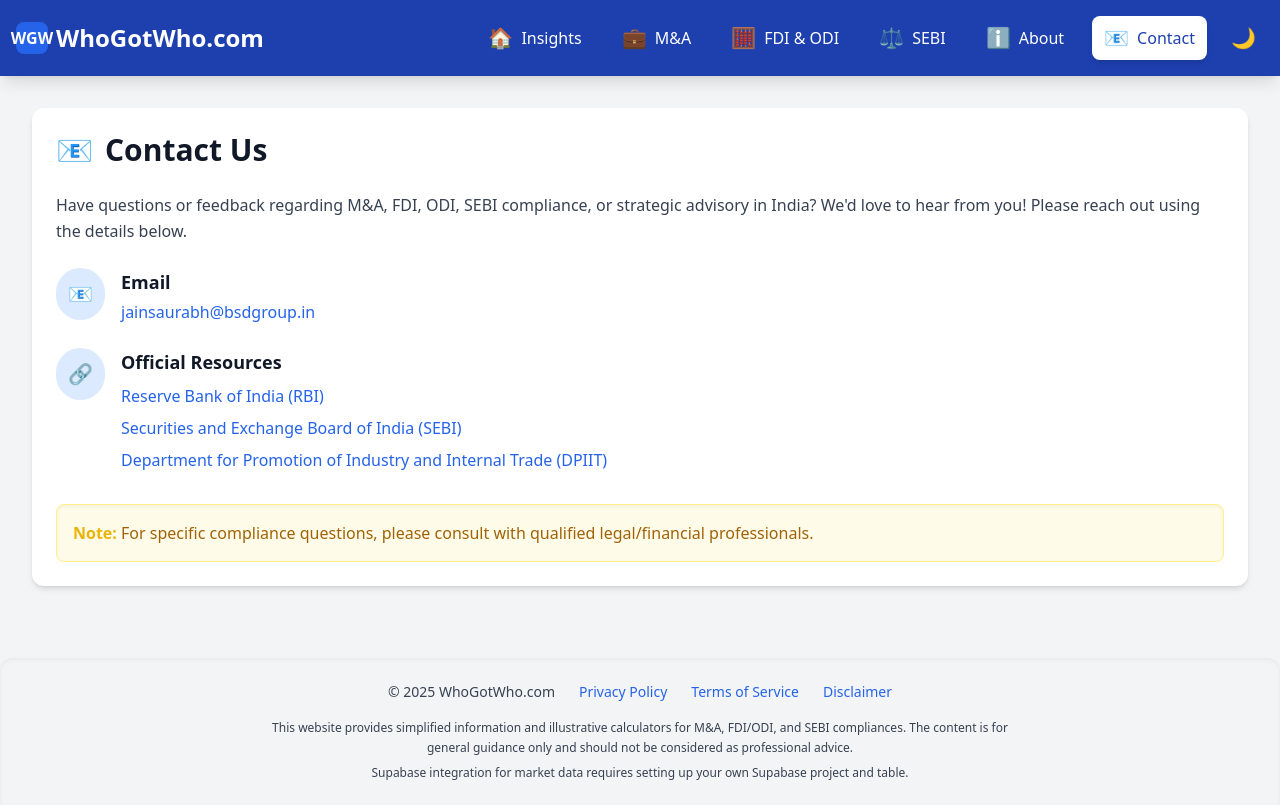
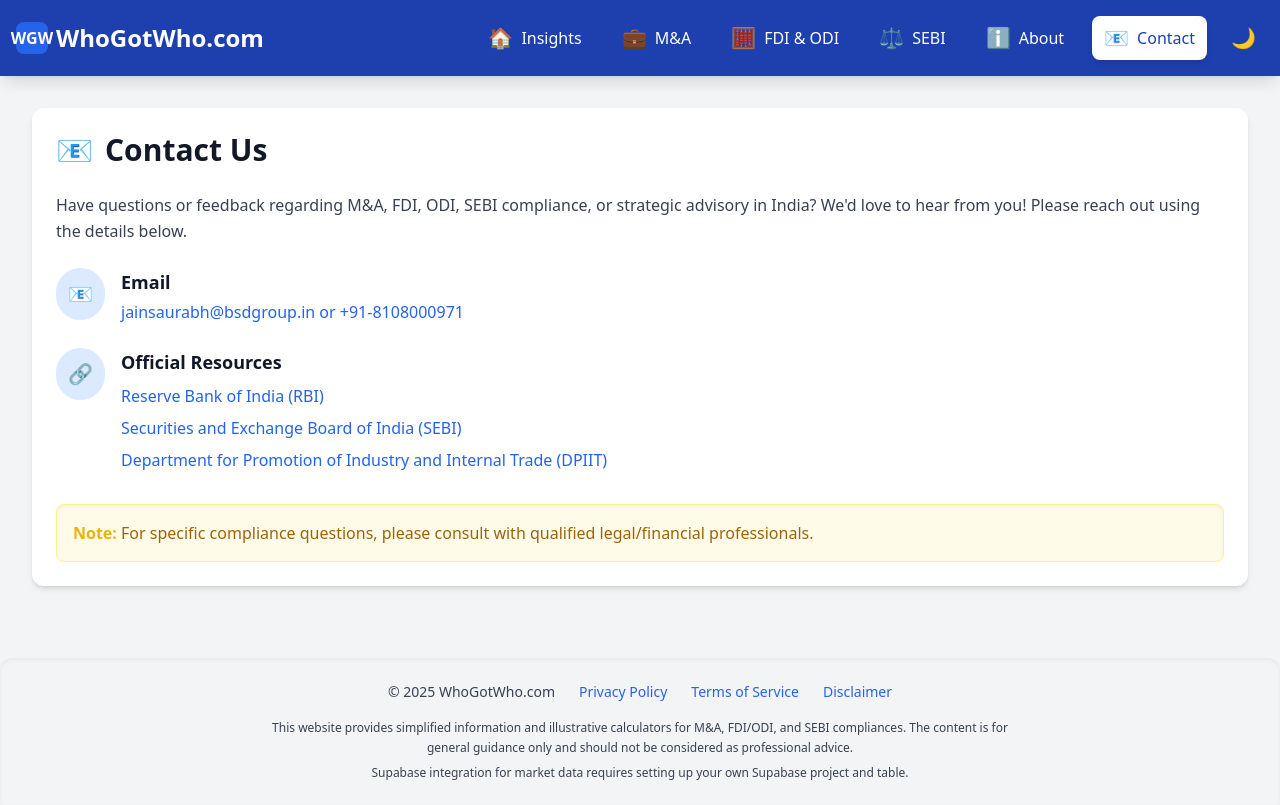
Before and after one commit to admin-whogotwho/supercompliance, a React (Create React App) app: page /contact in a window 1280 px wide. Built offline with nearby package versions, Linux system fonts and the light colour scheme; no server answers.

Commit message:
Update contact information in ContactSection.js

```diff
--- a/src/components/ContactSection.js
+++ b/src/components/ContactSection.js
@@ -29,7 +29,7 @@
             <div>
               <h4 className="font-semibold text-lg text-gray-900 dark:text-gray-100">Email</h4>
               <a href="mailto:jainsaurabh@bsdgroup.in" className={`block mt-1 ${darkMode ? "text-blue-300 hover:text-blue-200" : "text-blue-600 hover:text-blue-800"} text-base`}>
-                jainsaurabh@bsdgroup.in
+                jainsaurabh@bsdgroup.in or +91-8108000971
               </a>
             </div>
           </div>
```
